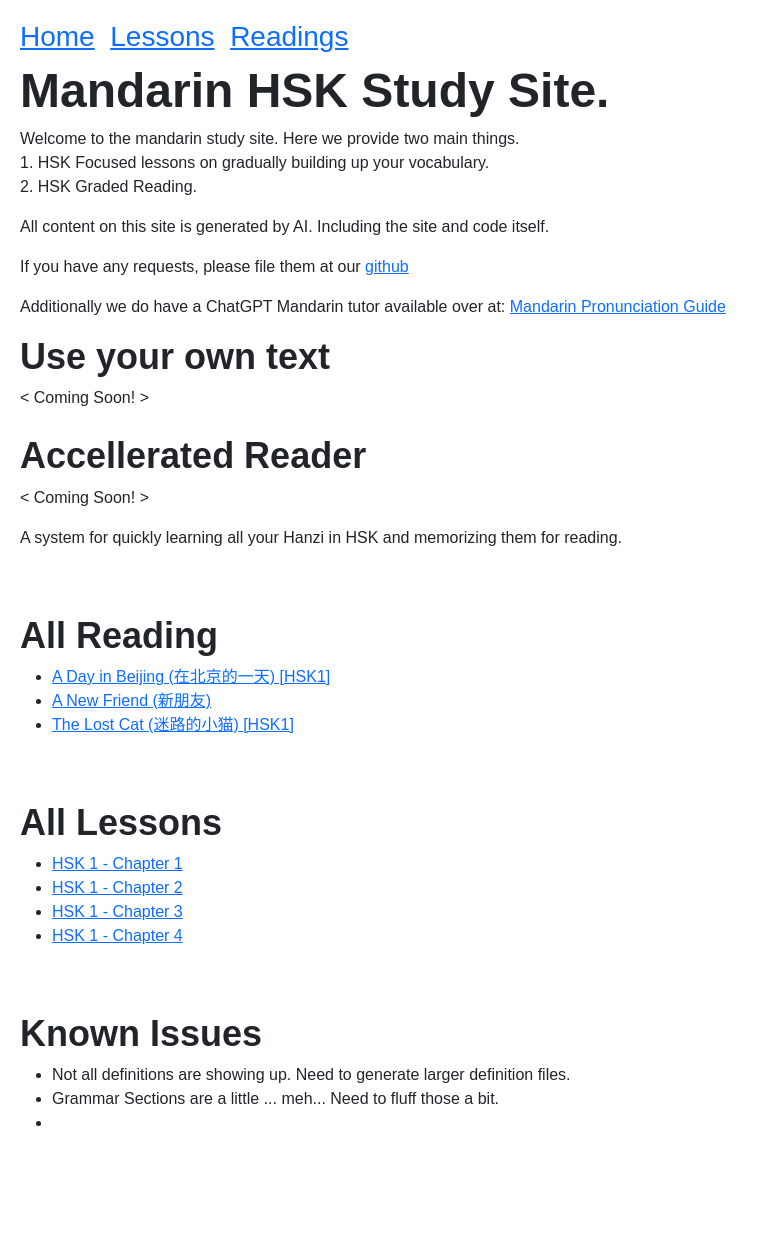
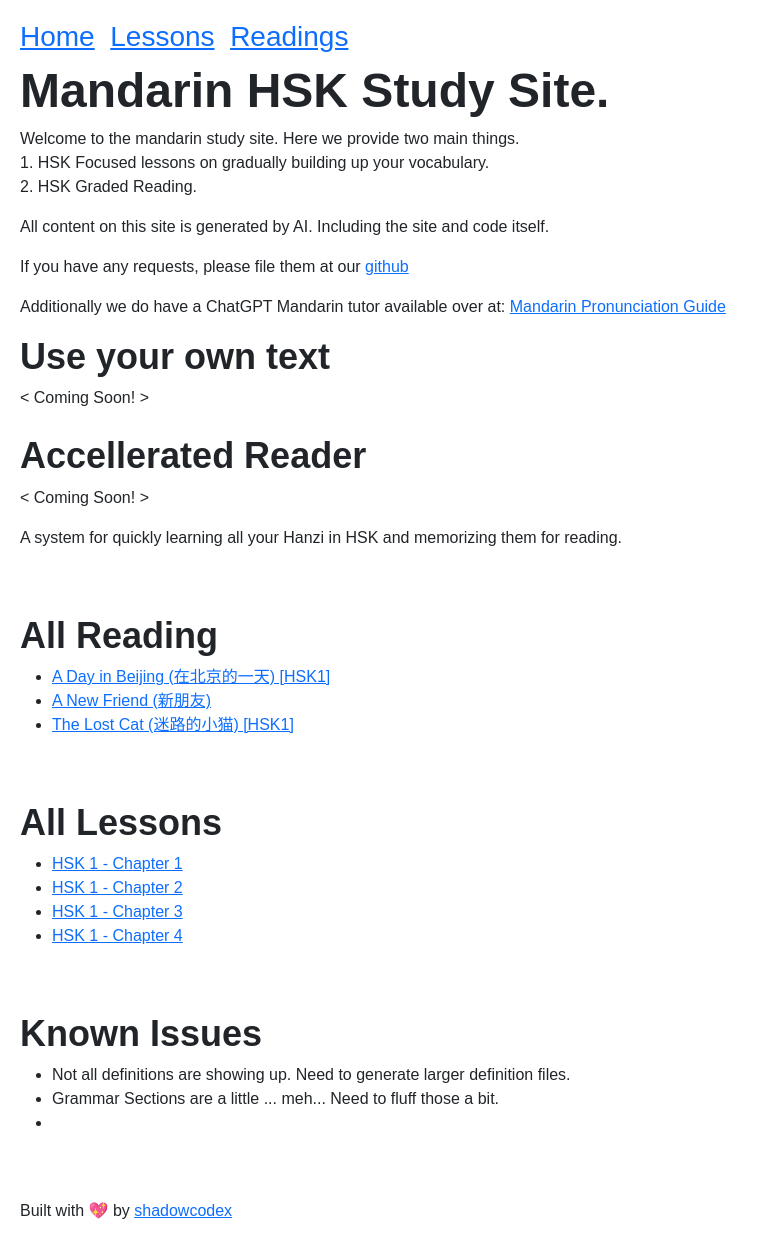
Before and after one commit to shadowcodex/hanzi-website, a Jekyll site: the page built from index.md, in a window 1280 px wide. Shown: the whole page, without its empty margins (0-769 px from the left). Built offline with Jekyll 4.4.1, drawn with Linux system fonts in a browser that asks for light colours; before the commit the page ends 1171 px from its top, so only the background shows below that.

Commit message:
Update index.md

```diff
--- a/index.md
+++ b/index.md
@@ -42,3 +42,6 @@ layout: default
     <li>Grammar Sections are a little ... meh... Need to fluff those a bit.</li>
     <li></li>
 </ul>
+<br />
+<br />
+Built with 💖 by <a href="https://github.com/shadowcodex">shadowcodex</a>
```
